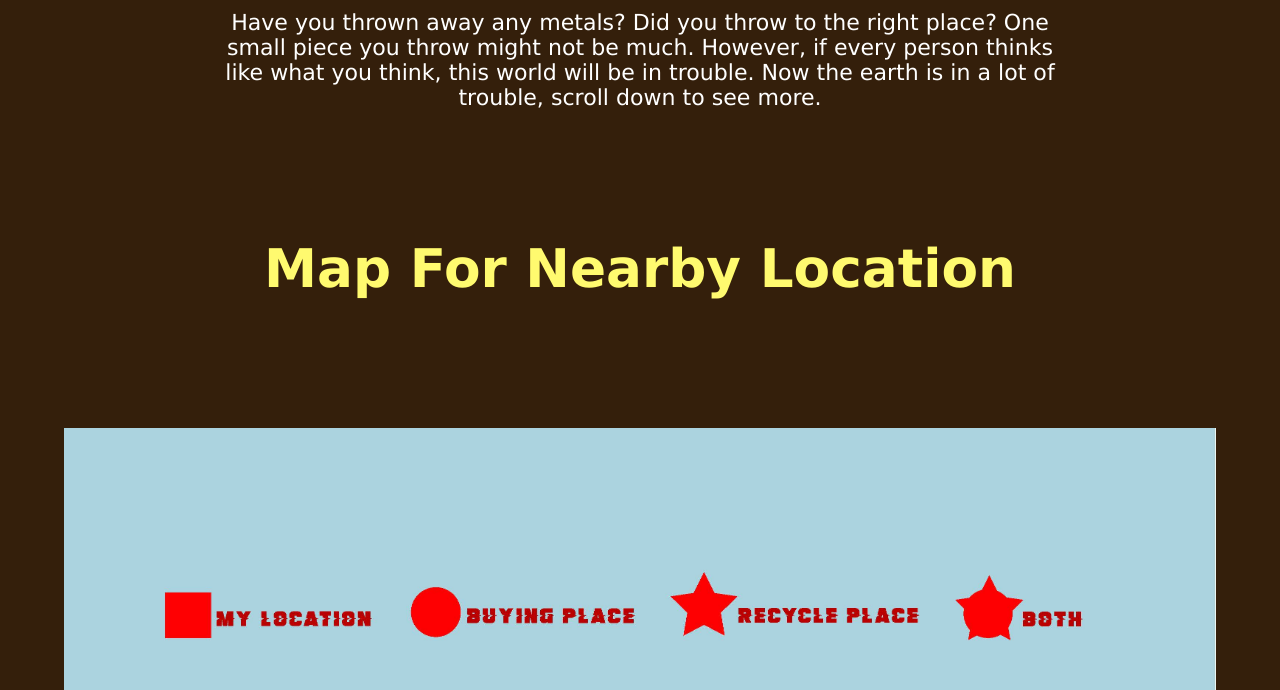
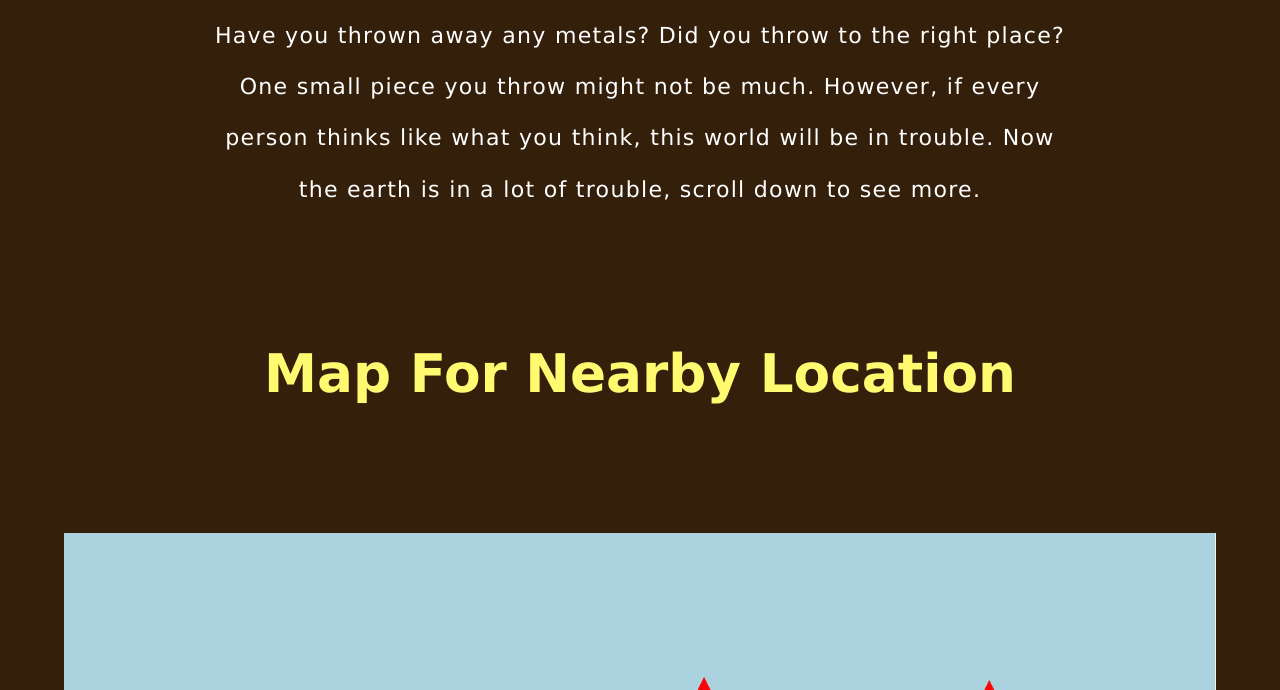
Before and after one commit to CassidyX/tp, a plain HTML site: page index.html in a window 1280 px wide. Shown: the part 1030-1720 px from the top of the page. Drawn offline with Linux system fonts and the light colour scheme.

Commit message:
Update index.html

```diff
--- a/index.html
+++ b/index.html
@@ -113,7 +113,8 @@ iframe {
       #ffffff;
       text-align: center;
       margin:1%;
-
+         letter-spacing:.1vw;
+      line-height:4vw;
 
     }
 
```
